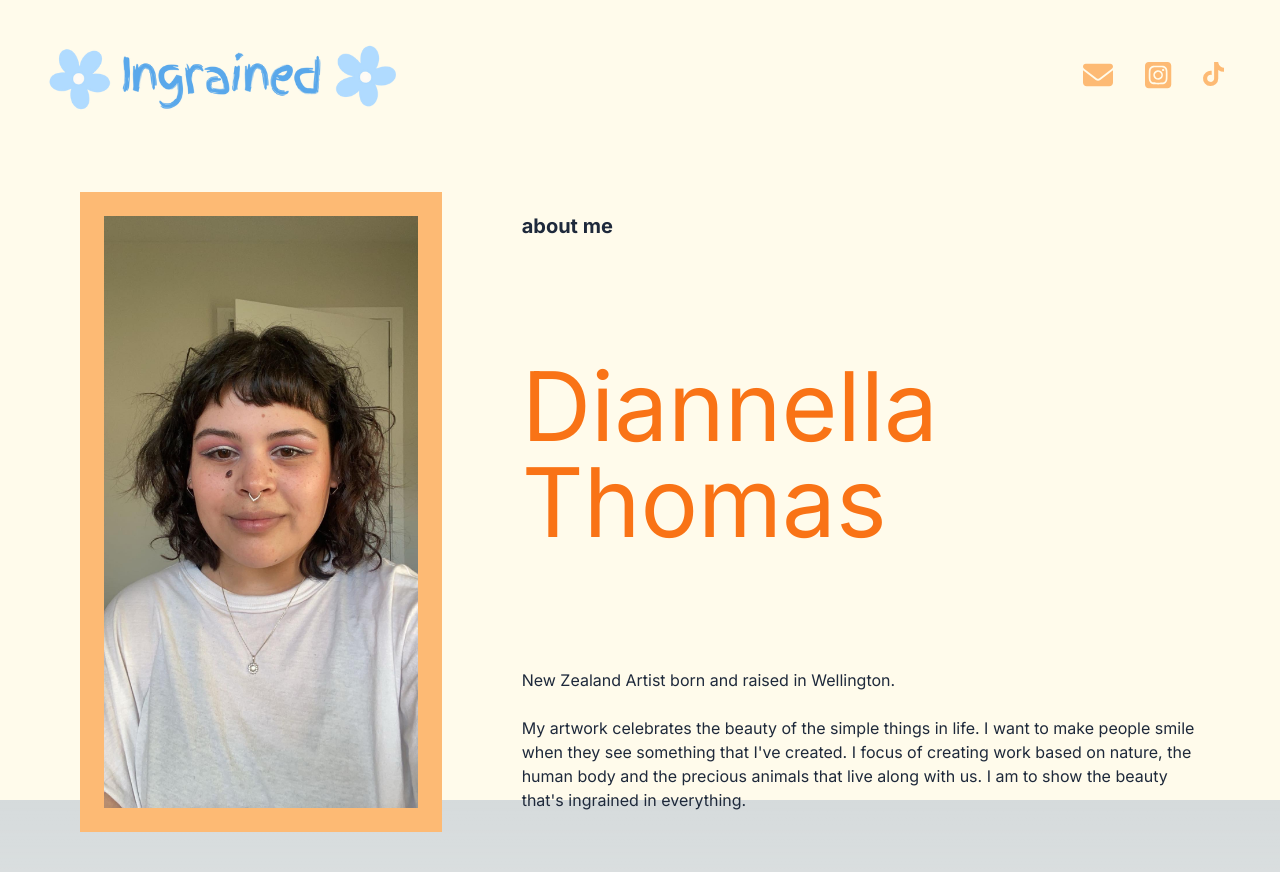
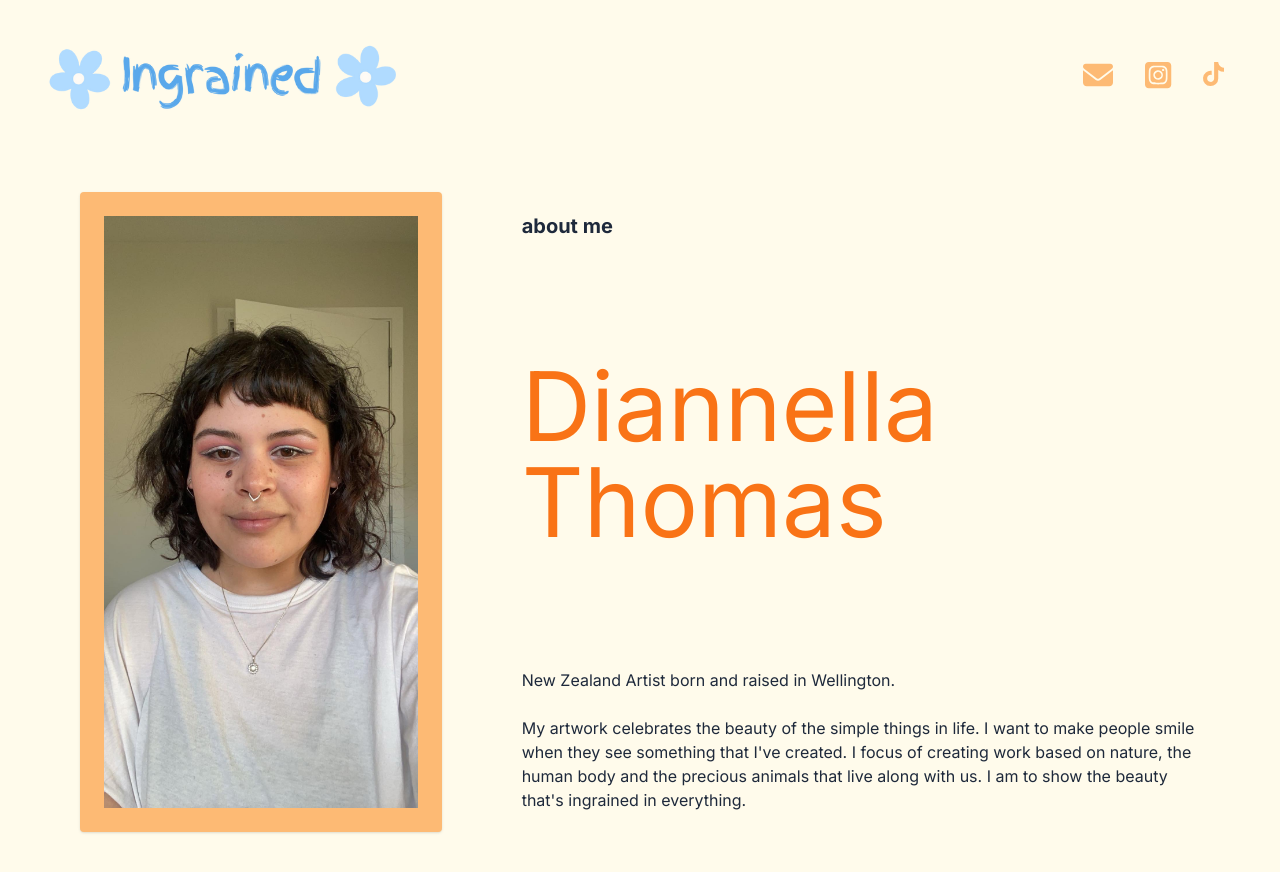
Before and after one commit to maclenjack/ingrained, a Next.js app: page /about-me in a window 1280 px wide. Shown: the top 872 px of the page. Built offline with nearby package versions, Linux system fonts and the light colour scheme.

Commit message:
add styling for mobile

```diff
--- a/src/app/about-me/page.tsx
+++ b/src/app/about-me/page.tsx
@@ -3,22 +3,35 @@ import NavPage from '@/components/page/NavPage';
 import Image from 'next/image';
 
 export default function AboutMe() {
+  const getDescription = (hidden: boolean) => (
+    <p className={`text-slate-800 ${hidden ? 'lg:hidden' : 'max-lg:hidden'}`}>
+      New Zealand Artist born and raised in Wellington.
+      <br />
+      <br />
+      My artwork celebrates the beauty of the simple things in life. I want to make people smile when they see
+      something that I&apos;ve created. I focus of creating work based on nature, the human body and the precious
+      animals that live along with us. I am to show the beauty that&apos;s ingrained in everything.
+    </p>
+  );
+
   return (
     <NavPage>
-      <div className="flex flex-row justify-around items-center gap-20 w-full max-w-screen-xl px-20 py-10">
-        <Image className="object-cover bg-orange-300 p-6" src="/about-me.jpg" alt="Picture of the artist" width={1085 / 3} height={2048 / 3} />
-        <div className="h-full flex flex-col justify-between py-5">
-          <h1 className=" text-xl font-bold text-slate-800">about me</h1>
-          <h2 className="text-8xl text-orange-500">Diannella Thomas</h2>
-          <p className="text-slate-800">
-            New Zealand Artist born and raised in Wellington.
-            <br />
-            <br />
-            My artwork celebrates the beauty of the simple things in life. I want to make people smile when they see
-            something that I&apos;ve created. I focus of creating work based on nature, the human body and the precious
-            animals that live along with us. I am to show the beauty that&apos;s ingrained in everything.
-          </p>
+      <div className="flex flex-col">
+        <div className="flex flex-col md:flex-row justify-around items-center gap-20 w-full max-w-screen-xl px-20 py-10">
+          <Image
+            className="object-cover bg-orange-300 p-6 rounded shadow"
+            src="/about-me.jpg"
+            alt="Picture of the artist"
+            width={1085 / 3}
+            height={2048 / 3}
+          />
+          <div className="h-full flex flex-col gap-5 lg:gap-0 justify-center lg:justify-between py-5">
+            <h1 className="text-xl font-bold text-slate-800">about me</h1>
+            <h2 className="text-6xl lg:text-8xl text-orange-500">Diannella Thomas</h2>
+            {getDescription(false)}
+          </div>
         </div>
+        <span className="p-10">{getDescription(true)}</span>
       </div>
     </NavPage>
   );
--- a/src/components/HomeLink.tsx
+++ b/src/components/HomeLink.tsx
@@ -25,7 +25,7 @@ export default function HomeLink({
   className, href, title, description
 }: HomeLinkProps) {
   return (
-    <Link href={href} className={`flex flex-col justify-center content-stretch h-full p-10 lg:px-10 ${className}`}>
+    <Link href={href} className={`flex flex-col justify-center content-stretch h-full p-10 lg:px-10 rounded shadow ${className}`}>
       <span className="flex justify-center items-center basis-1/2 text-slate-800 text-4xl text-center p-4">
         {title}
       </span>
--- a/src/components/page/NavPage.tsx
+++ b/src/components/page/NavPage.tsx
@@ -3,7 +3,7 @@ import Nav from './Nav';
 
 export default function Page({ children } : { children: ReactNode }) {
   return (
-    <div className="flex flex-col max-h-screen min-h-screen bg-amber-50">
+    <div className="flex flex-col min-h-screen bg-amber-50">
       <Nav />
       <main className="flex justify-center w-full flex-grow-0">
         {children}
```
Also changed, not shown: .eslintrc.json.
